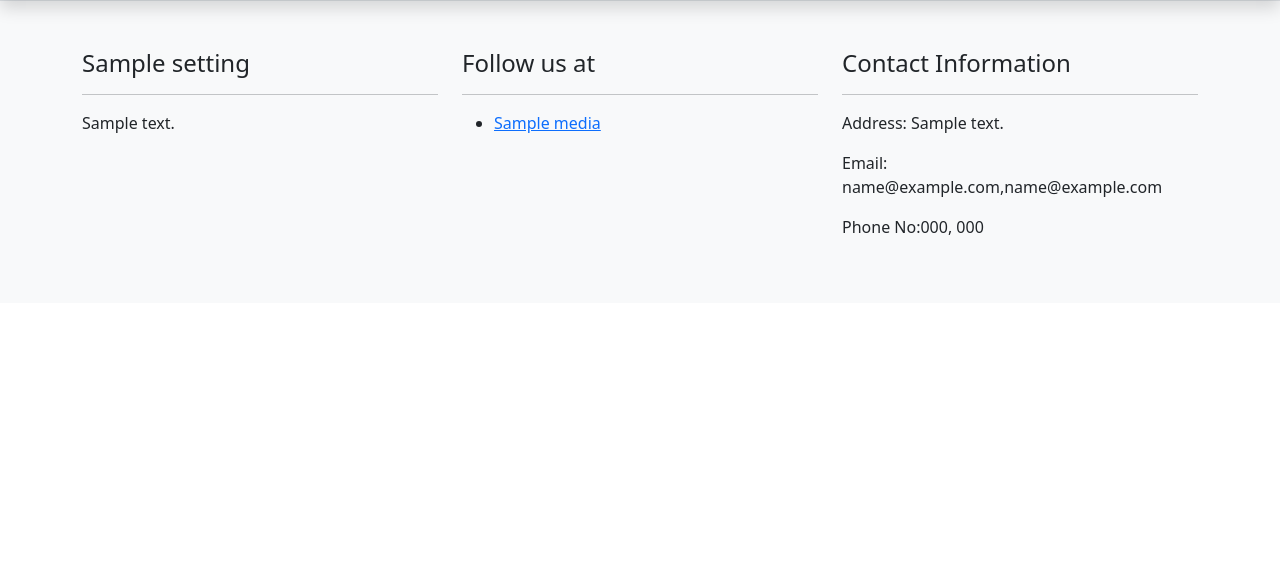
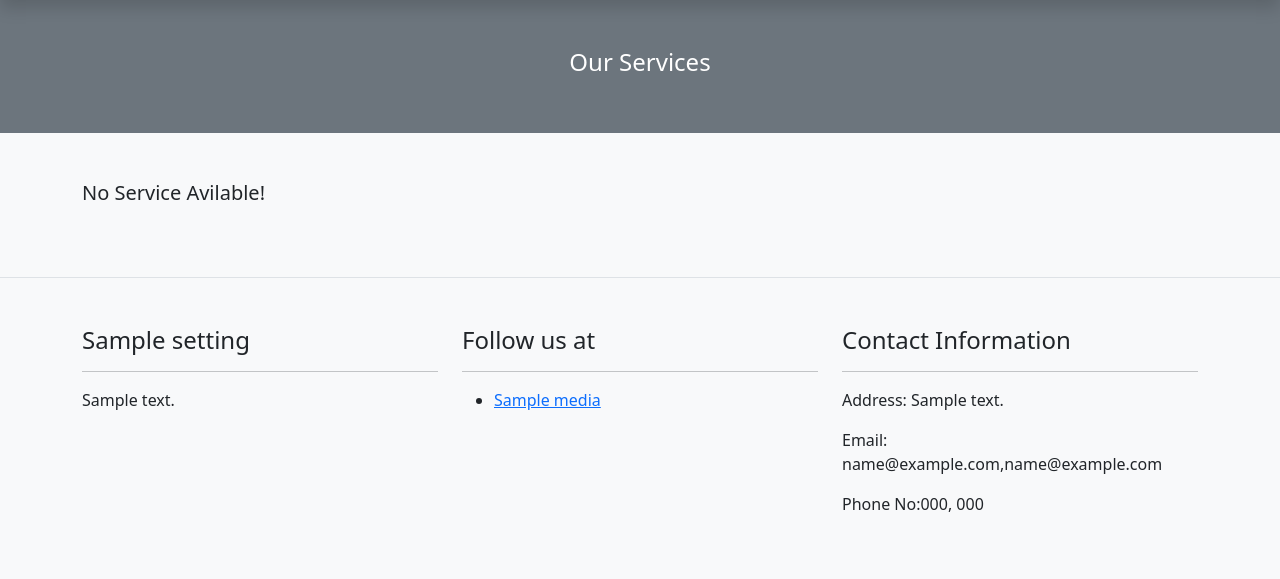
Before and after one commit to SimranWebDeveloper/Php-website-with-admin-panel, a PHP site: page /services.php in a window 1280 px wide. Shown: the part 96-675 px from the top of the page. Run offline with PHP 8.4, Linux system fonts and the light colour scheme; tables that the repository leaves empty or names only in its code hold one stand-in row (values such as "Sample post"); some libraries are stand-ins or nearby versions.

Commit message:
ders 14 son

```diff
--- a/php-admin-panel/services.php
+++ b/php-admin-panel/services.php
@@ -4,6 +4,63 @@ $pageTitle="Services";
 include('includes/header.php')
 ?>
 
+<div class="py-5 bg-secondary">
+    <div class="container">
+        <h4 class="text-white text-center">Our Services</h4>
+    </div>
+</div>
+
+<div class="py-5 bg-light">
+    <div class="container">
+        <div class="row">
+            <?php
+                $serviceQuery="SELECT * FROM services WHERE status='0' ";
+                $result=mysqli_query($conn,$serviceQuery);
+
+                if ($result) {
+                    if (mysqli_num_rows($result)>0) {
+
+                        foreach ($result as $row) {
+                            ?>
+                                <div class="col-md-3 mb-3">
+                                    <div class="card shadow-sm">
+                                        <?php if ($row['image'] !=''):?>
+                                            <img src="admin/<?= $row['image'] ?>" class="w-100 rounded" alt="Img" style="min-height: 200px;max-height:200px;" />
+                                            <?php else :?>
+                                            <img src="assets/images/no-img.jpg" class="w-100 rounded" alt="Img" style="min-height: 200px;max-height:200px;" />
+
+                                        <?php endif;?>
+                                        <div class="card-body">
+                                            <h5><?=$row['name'] ?></h5>
+                                            <p><?=$row['small_description'] ?></p>
+                                            <div>
+                                                <a href="service.php?slug=<?=$row['slug']  ?>" class="text-primary">read more</a>
+                                            </div>
+                                        </div>
+                                    </div>
+                                </div>
+                            <?php
+                        }
+                    }else{
+                        ?>
+                        <div class="col-md-3 mb-3">
+                            <h5>No Service Avilable! </h5>
+                        </div>
+                        <?php
+                    }
+                }else{
+                    ?>
+                    <div class="col-md-3 mb-3">
+                        <h5>Something Went Wrong! </h5>
+                    </div>
+                    <?php
+                }
+            ?>
+
+
+        </div>
+    </div>
+</div>
 
 
 
```
Also changed, not shown: php-admin-panel/service.php (added, +69 -0 lines), php-admin-panel/admin/assets/uploads/services/1739712058.png (deleted), php-admin-panel/admin/assets/uploads/services/1739716221.png (added), php-admin-panel/assets/images/no-img.jpg (added).
